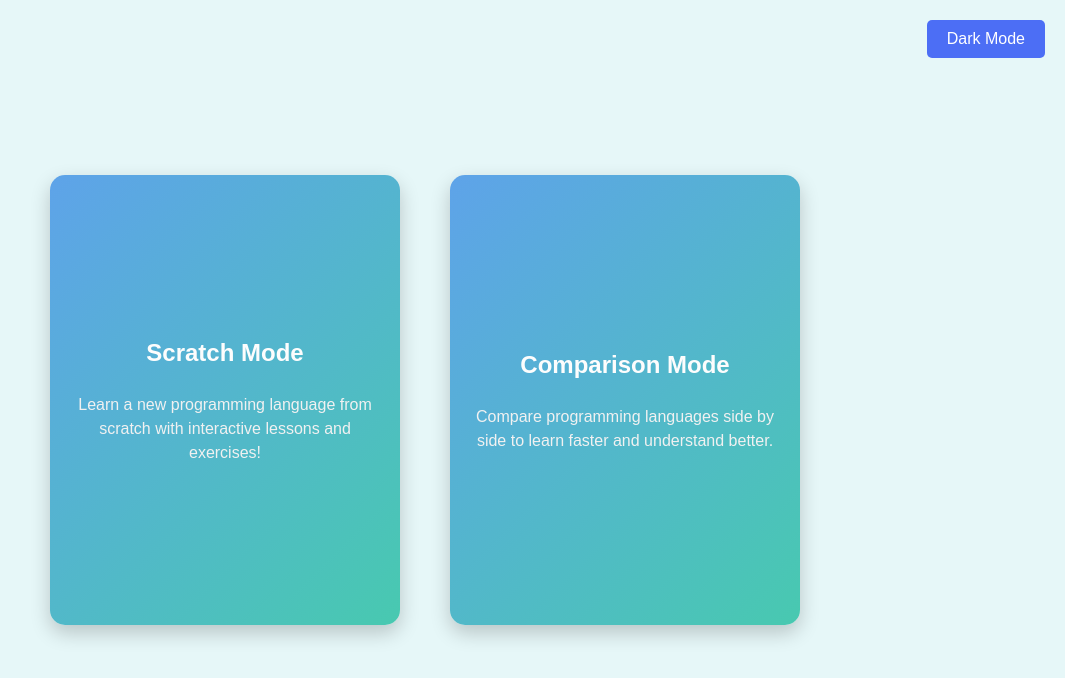
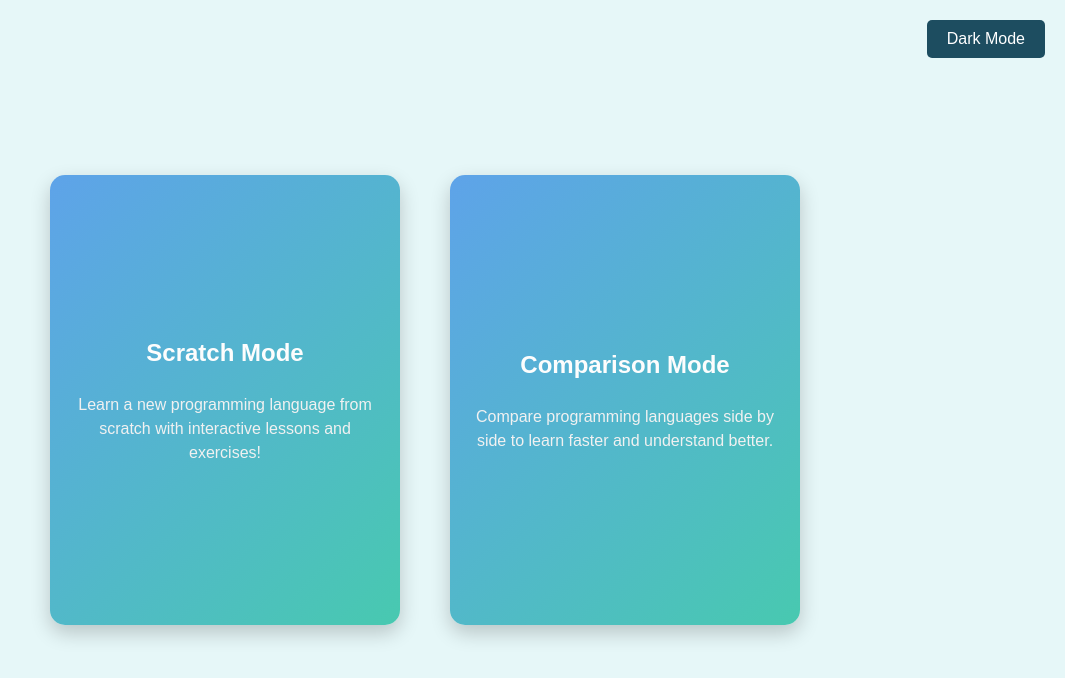
Before and after one commit to sidharthgk/Cross-Language-Learning, a React (Vite) app: page / in a window 1280 px wide. Shown: the top 678 px of the page, without its empty margins (215-1280 px from the left). Built offline with nearby package versions, Linux system fonts and the light colour scheme.

Commit message:
fixed dark mode button

```diff
--- a/src/App.jsx
+++ b/src/App.jsx
@@ -25,7 +25,7 @@ const App = () => {
     <>
       <button
         onClick={toggleDarkMode}
-        className={isDarkMode ? "light-mode-button" : "dark-mode-button"}
+        className={`mode-toggle-button ${isDarkMode ? "dark-active" : "light-active"}`}
       >
         {isDarkMode ? "Light Mode" : "Dark Mode"}
       </button>
--- a/src/styles/global.css
+++ b/src/styles/global.css
@@ -1,23 +1,22 @@
 /* global.css */
 body {
-  background-color: #e6f7f8; /* Light teal background */
+  background-color: #e6f7f8; /* Light teal background for light mode */
   margin: 0;
   padding: 0;
   font-family: 'Arial', sans-serif;
-  min-height: 100vh;
+  height: 100vh; /* Fit exactly within the viewport height */
+  overflow: hidden; /* Remove both horizontal and vertical scrolling */
   transition: background-color 0.3s, color 0.3s; /* Smooth transition for theme change */
-  overflow-x: hidden; /* Prevent horizontal scrolling */
-  box-sizing: border-box; /* Include padding and borders in element widths */
-  height: 100vh;
+  box-sizing: border-box;
 }
 
 .dark-mode {
-  background-color: #243447; /* Dark bluish-gray for entire background */
+  background-color: #1d4d60; /* Dark blue background for dark mode */
   color: #ffffff; /* Light text color */
 }
 
-/* Dark Mode Button */
-.dark-mode-button, .light-mode-button {
+/* Toggle Button Styles */
+.mode-toggle-button {
   position: fixed;
   top: 10px;
   right: 10px;
@@ -30,20 +29,22 @@ body {
   transition: background-color 0.3s ease, color 0.3s ease;
 }
 
-.dark-mode-button {
-  background-color: #4c6ef5; /* Dark blue button for dark mode */
-  color: white; /* White text for contrast */
+/* Light Mode Button Active State */
+.mode-toggle-button.light-active {
+  background-color: #1d4d60; /* Dark blue for the light mode button */
+  color: #ffffff; /* White text for contrast */
 }
 
-.dark-mode-button:hover {
-  background-color: #3b5bdb; /* Slightly darker blue on hover */
+.mode-toggle-button.light-active:hover {
+  background-color: #163b4d; /* Slightly darker blue on hover */
 }
 
-.light-mode-button {
-  background-color: #e0e0e0; /* Light gray for light mode */
-  color: #333; /* Dark text for contrast */
+/* Dark Mode Button Active State */
+.mode-toggle-button.dark-active {
+  background-color: #e6f7f8; /* Light teal for the dark mode button */
+  color: #243447; /* Dark text to contrast with teal */
 }
 
-.light-mode-button:hover {
-  background-color: #d6d6d6; /* Slightly darker gray on hover */
+.mode-toggle-button.dark-active:hover {
+  background-color: #befcff; /* Slightly darker teal on hover */
 }
```
